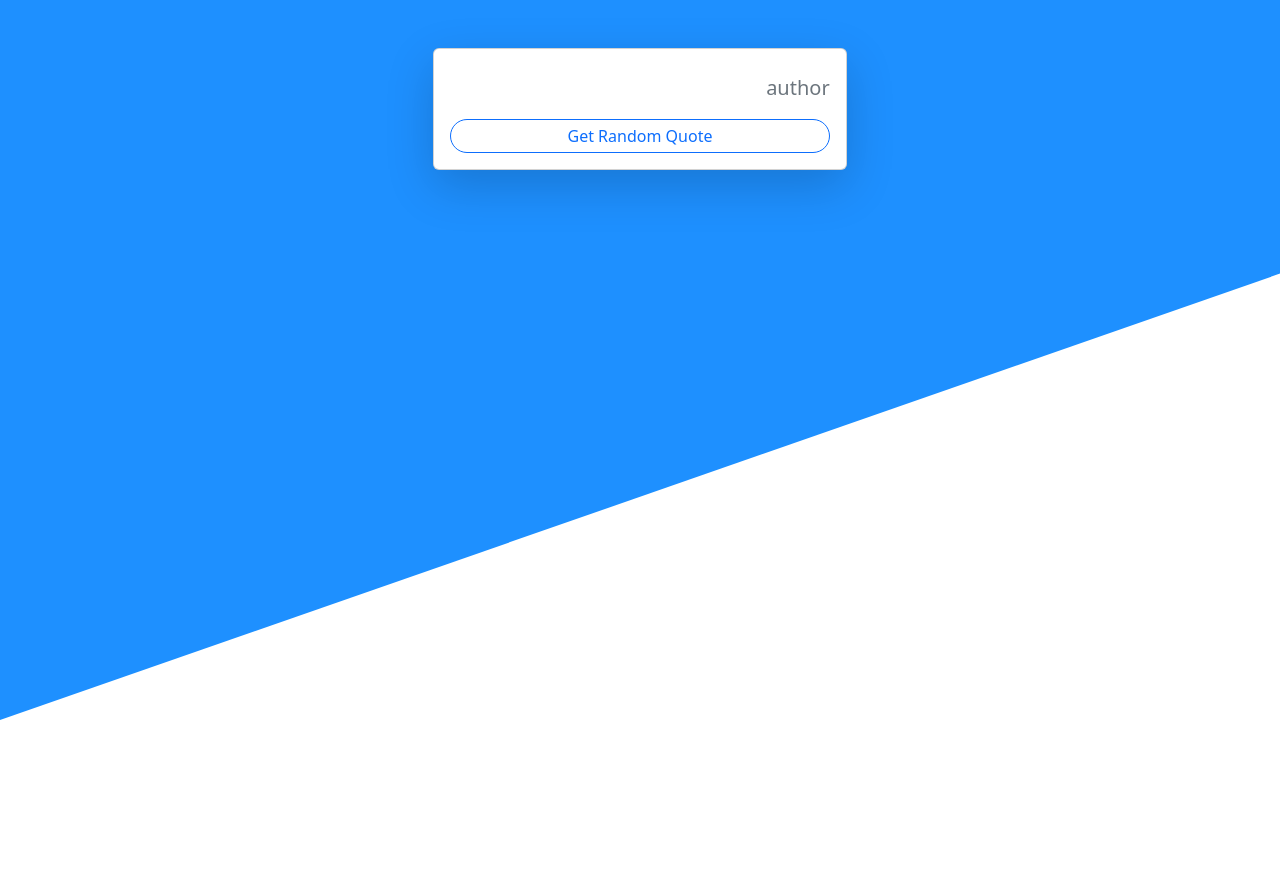
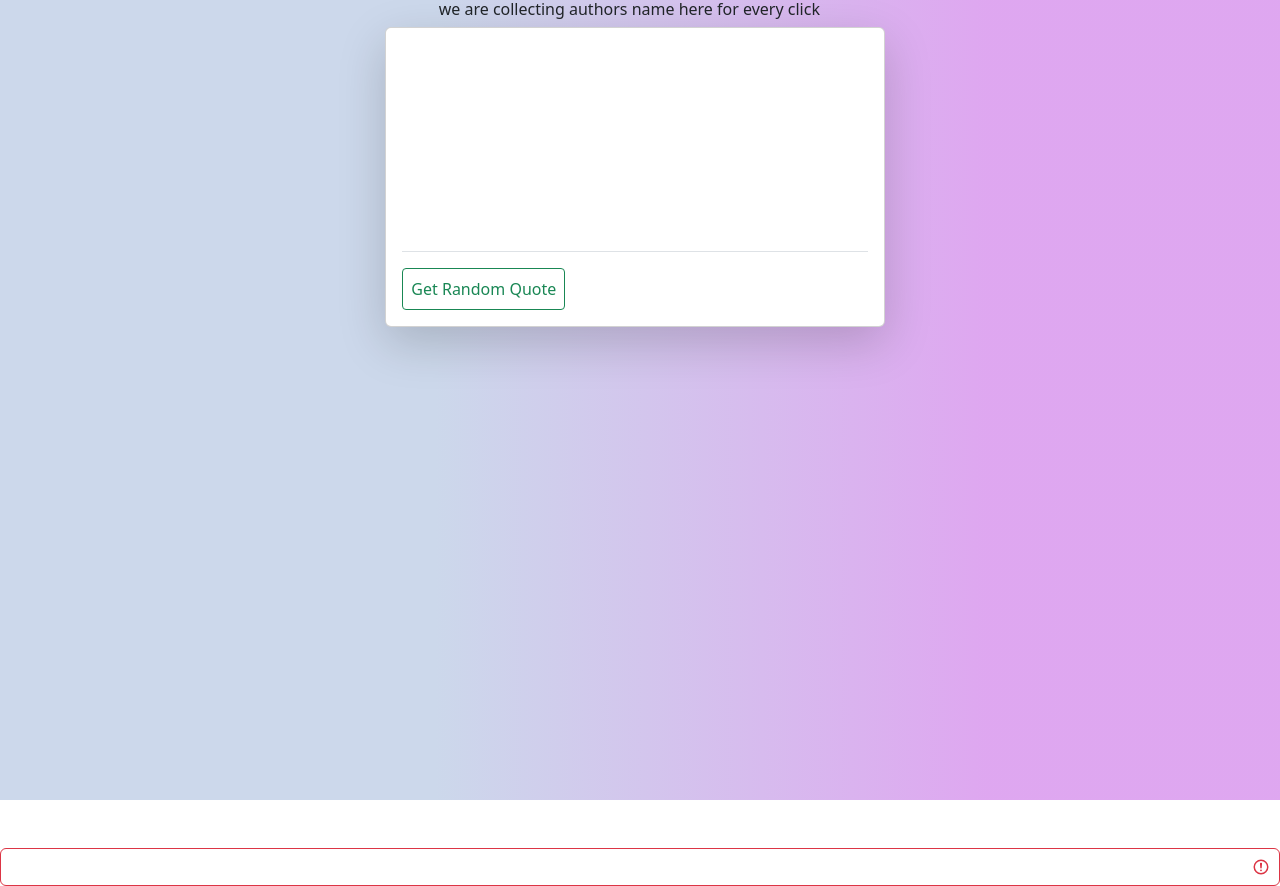
Before and after one commit to Nprash/mern317-practice, a plain HTML site: page Quotes App/index.html in a window 1280 px wide. Before the commit the page ends 800 px from the top, so only its background shows below. Drawn offline with nearby package versions, Linux system fonts and the light colour scheme; no server answers.

Commit message:
qotes app final stage

```diff
--- a/Quotes App/app.js
+++ b/Quotes App/app.js
@@ -1,27 +1,61 @@
 
+let randomauthors = [];
 
 fetchrandomQuote = () => {
-    let randomnumber = Math.floor(Math.random() * 1000)
+    randomauthors = [];
 
     fetch("https://type.fit/api/quotes")
         .then(function (response) {
             return response.json();
         })
         .then(function (quote) {
+            let randomnumber = Math.floor(Math.random() * quote.length);
+
             //console.log(quote[randomnumber].text, quote[randomnumber].author); //bcz its an array so it contains index positions so we used square bracket to fetch the individual quote
             document.getElementById("Rquote").innerHTML = quote[randomnumber].text;
             document.getElementById("author").innerHTML = quote[randomnumber].author
+            randomauthors.push((quote[randomnumber].author)) // we want 3 author names on the screen so we used 3 times push over here
+            randomauthors.push((quote[randomnumber + 3].author))
+            randomauthors.push((quote[randomnumber + 6].author))
+            // console.log(randomauthors);
+
+            //to get authors names on the screen
+
+            let authorscontainer = document.getElementById("authors-container");
+            authorscontainer.innerHTML = "";
+            randomauthors.map((x) => {
+                if (x != null) {
+                    let author = document.createElement('div');
+                    author.classList.add("author");
+                    author.addEventListener('click', renderRequestedQuotes) // when we click on any of author name we will get quotes
+                    author.innerHTML = x;
+                    authorscontainer.appendChild(author);
+                }
+            })
+
         });
 
-    let maincard = document.getElementById("cardid");
-
-
+    // let maincard = document.getElementById("cardid");
 
 }
 
 fetchrandomQuote();
 
+renderRequestedQuotes = (event) => {
+    console.log(event.target.innerHTML);
+    let requestedauthor = event.target.innerHTML;
 
+    fetch("https://type.fit/api/quotes")
+        .then(function (response) {
+            return response.json();
+        })
+        .then(function (quote) {
+            let requestedquote = quote.filter((y) => {
+                return y.author == requestedauthor; // wwe aare filtering those author names
+            })
+            console.log(requestedquote)
+        })
+}
 
 
 
--- a/Quotes App/index.html
+++ b/Quotes App/index.html
@@ -1,5 +1,6 @@
 <!DOCTYPE html>
 <html lang="en">
+
 <head>
     <meta charset="UTF-8">
     <meta http-equiv="X-UA-Compatible" content="IE=edge">
@@ -7,30 +8,58 @@
     <title>Quotes App</title>
     <link rel="stylesheet" href="style.css">
     <!-- CSS only -->
-<link href="https://cdn.jsdelivr.net/npm/bootstrap@5.2.2/dist/css/bootstrap.min.css" rel="stylesheet" integrity="sha384-Zenh87qX5JnK2Jl0vWa8Ck2rdkQ2Bzep5IDxbcnCeuOxjzrPF/et3URy9Bv1WTRi" crossorigin="anonymous">
+    <link href="https://cdn.jsdelivr.net/npm/bootstrap@5.2.2/dist/css/bootstrap.min.css" rel="stylesheet"
+        integrity="sha384-Zenh87qX5JnK2Jl0vWa8Ck2rdkQ2Bzep5IDxbcnCeuOxjzrPF/et3URy9Bv1WTRi" crossorigin="anonymous">
 </head>
+
 <body>
 
+
+
+
     <div class="container-fluid forclip">
-        <div class="row justify-content-around ">
-            <div class="col-md-5 card-width h-500">
-                <div class="card m-5 p-3 shadow-lg " id="cardid">
-                    <h2 class="ptag" id="Rquote"></h2>
-                    <div class="content">
-                        <p class="h4tag text-muted fs-5 fw-100 text-end" id="author">author</p>
-                    </div>
-                    <button class="btn btn-outline-primary rounded-pill p-1" onclick="fetchrandomQuote()">Get Random Quote</button>
+        <!-- to collect authors names below -->
+
+        <div class="row justify-content-center">
+            <div class="col-md-4 fixed-height">
+                <h6>we are collecting authors name here for every click</h6>
+                <div id="authors-container">
                 </div>
             </div>
         </div>
+
+
+
+        <div class="row justify-content-center ">
+            <div class="col-lg-5">
+                <div class="card  p-3 shadow-lg my-height" id="cardid">
+
+                    <div class="content">
+                        <h2 class="ptag fs-4" id="Rquote"></h2>
+                        <p class="h4tag text-muted fs-5 fw-100 text-end" id="author"></p>
+                    </div>
+
+                    <div class="border-top btn-container pt-3">
+                        <button class="btn btn-outline-success rounded-1 p-2 positionabs"
+                            onclick="fetchrandomQuote()">Get Random
+                            Quote</button>
+                    </div>
+                </div>
+            </div>
+        </div>
+
+
+
+
     </div>
 
 
 
-
+    <input type="text" class="form-control is-invalid mt-5">
 
 
 
     <script src="app.js"></script>
 </body>
+
 </html>
--- a/Quotes App/style.css
+++ b/Quotes App/style.css
@@ -1,20 +1,65 @@
-*,::before,::after{
+*,
+::before,
+::after {
     margin: 0;
     padding: 0;
     box-sizing: border-box;
 }
 
-.forclip{
+.forclip {
     width: 100vw;
-    height: 90vh;
-    background-color: dodgerblue;
-    clip-path: polygon(0 0, 100% 0%, 100% 38%, 0% 100%);
-    z-index: -1;
-    position: absolute;
+    height: 100vh;
+    /* background-color: dodgerblue; */
+    background: rgb(204,216,235);
+    background: linear-gradient(90deg, rgba(204,216,235,1) 34%, rgba(222,166,240,0.989233193277311) 77%);
+    /* clip-path: polygon(0 0, 100% 0%, 100% 38%, 0% 100%); */
+    /* clip-path: polygon(0% 0%, 100% 0%, 100% 75%, 75% 75%, 75% 100%, 50% 75%, 0% 75%); */
+    /* clip-path: polygon(0 0, 100% 0%, 100% 84%, 0% 100%); */
+    /* z-index: -1; */
+    /* position: absolute; */
 }
 
-.card-width{
-    width: 400px;
+#cardid {
+    width: 500px;
+    height: 300px !important;
+    /* border: 8px solid grey; */
+}
+.my-height{
+    height:500px;
+    width:500px;
+}
+
+.content {
     height: 300px;
-    position: relative;
 }
+
+.positionabs {
+    bottom: 0;
+}
+
+#authors-container {
+    width: fit-content;
+    display: flex;
+}
+
+.author {
+    display: inline-block;
+    padding: 4px 25px;
+    margin: 8px;
+    width: fit-content;
+    white-space: nowrap;
+    /* background-color: ; */
+    background: rgb(97, 151, 97);
+    color: #222;
+    border-radius: 10px;
+    cursor: pointer;
+    text-align: center;
+}
+.author:hover{
+    color: white;
+    transition: all 0.1s linear;
+}
+
+/* .fixed-height{
+    height: 100px !important;
+} */
```
Also changed, not shown: Bootstrap/into to bootstrap/index.html (+0 -1 lines).
